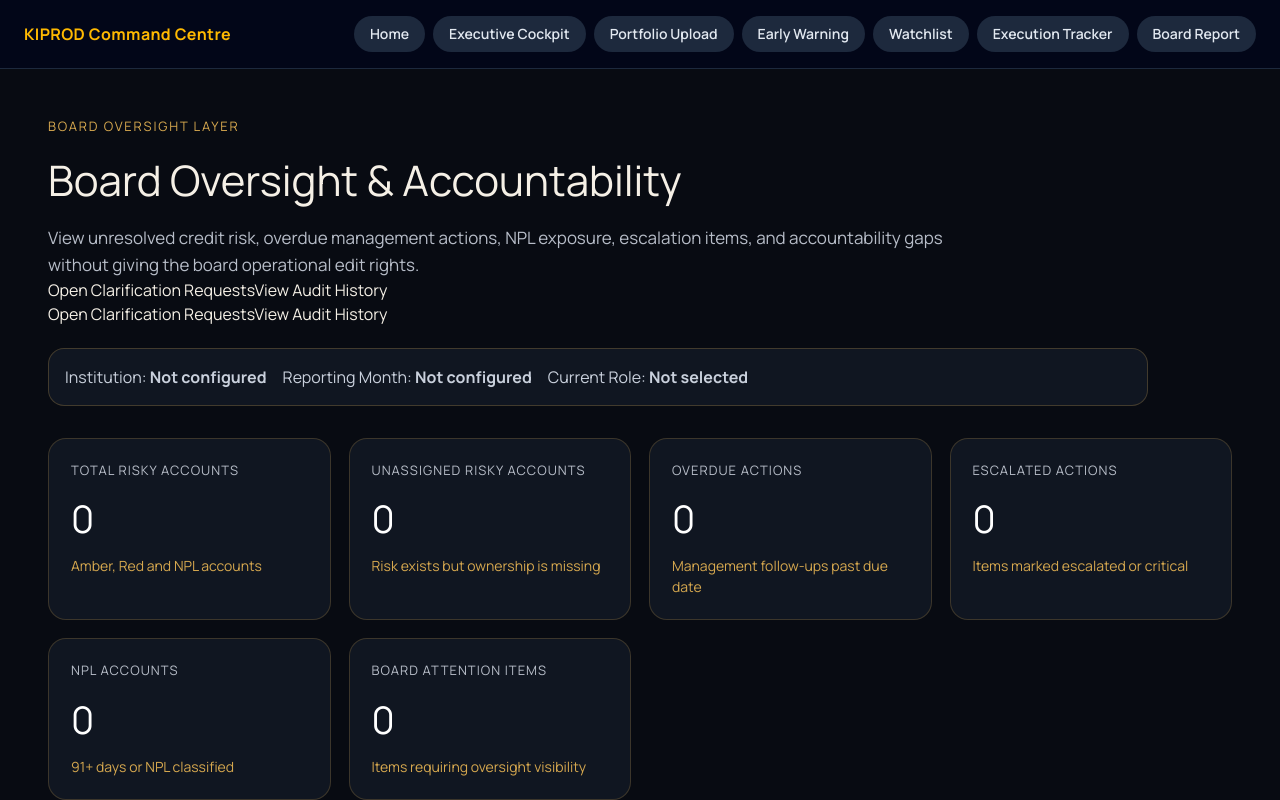
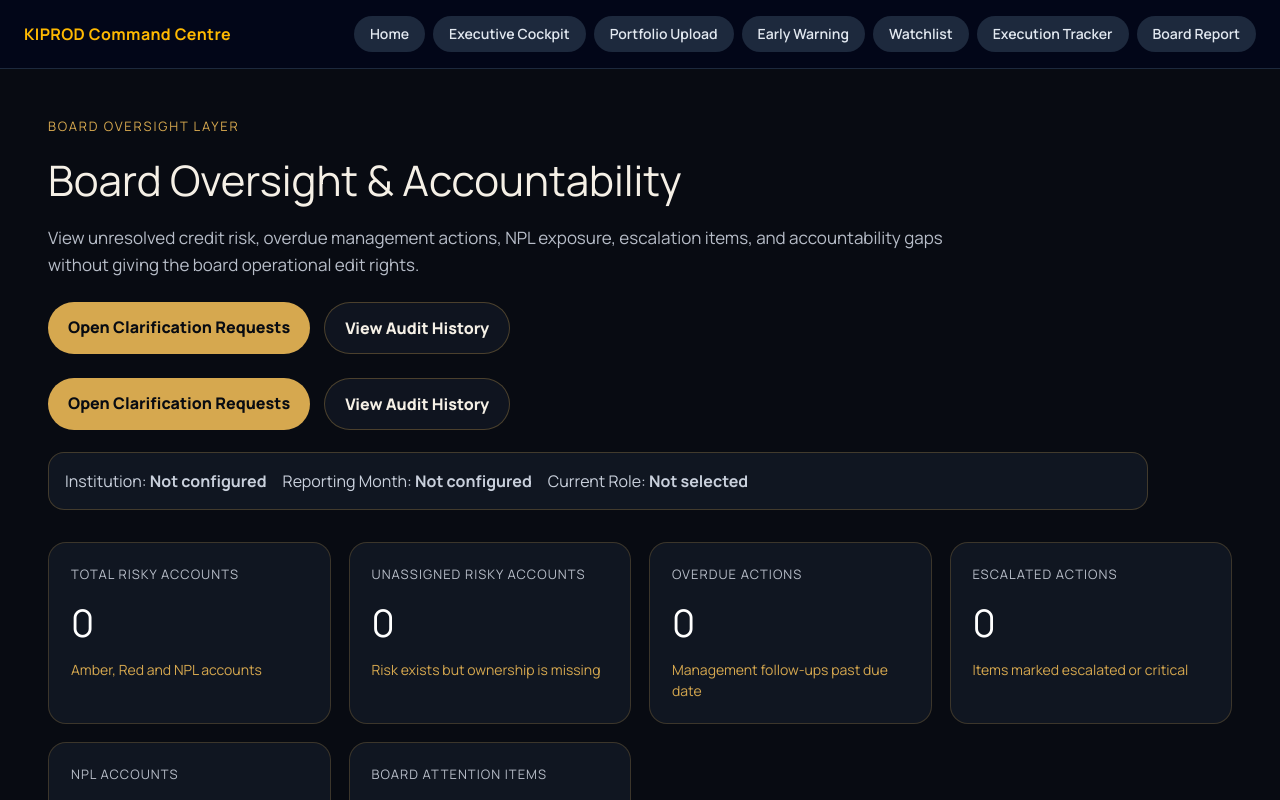
Before and after one commit to KIPRODRMS/kiprod-credit-risk-command-centre, a Next.js app: page /board-oversight in a window 1280 px wide. Shown: the top 800 px of the page. Built offline with nearby package versions, Linux system fonts and the light colour scheme.

Commit message:
Fix board oversight portfolio row officer typing

```diff
--- a/app/board-oversight/page.tsx
+++ b/app/board-oversight/page.tsx
@@ -22,6 +22,7 @@
   repayment_status?: string;
   responsible_officer?: string;
   responsibleOfficer?: string;
+  assignedOfficer?: string;
   assignedTo?: string;
   restructured?: string;
   risk_status?: string;
@@ -765,4 +766,29 @@
     fontWeight: 800,
     verticalAlign: "top",
   },
+  actions: {
+  display: "flex",
+  flexWrap: "wrap",
+  gap: "14px",
+  marginTop: "24px",
+},
+
+primaryButton: {
+  background: "#d6a84f",
+  color: "#080b12",
+  textDecoration: "none",
+  borderRadius: "999px",
+  padding: "13px 20px",
+  fontWeight: 900,
+},
+
+secondaryButton: {
+  background: "rgba(16, 22, 33, 0.88)",
+  color: "#f5f0e6",
+  textDecoration: "none",
+  border: "1px solid rgba(214,168,79,0.3)",
+  borderRadius: "999px",
+  padding: "13px 20px",
+  fontWeight: 800,
+},
 };
```
